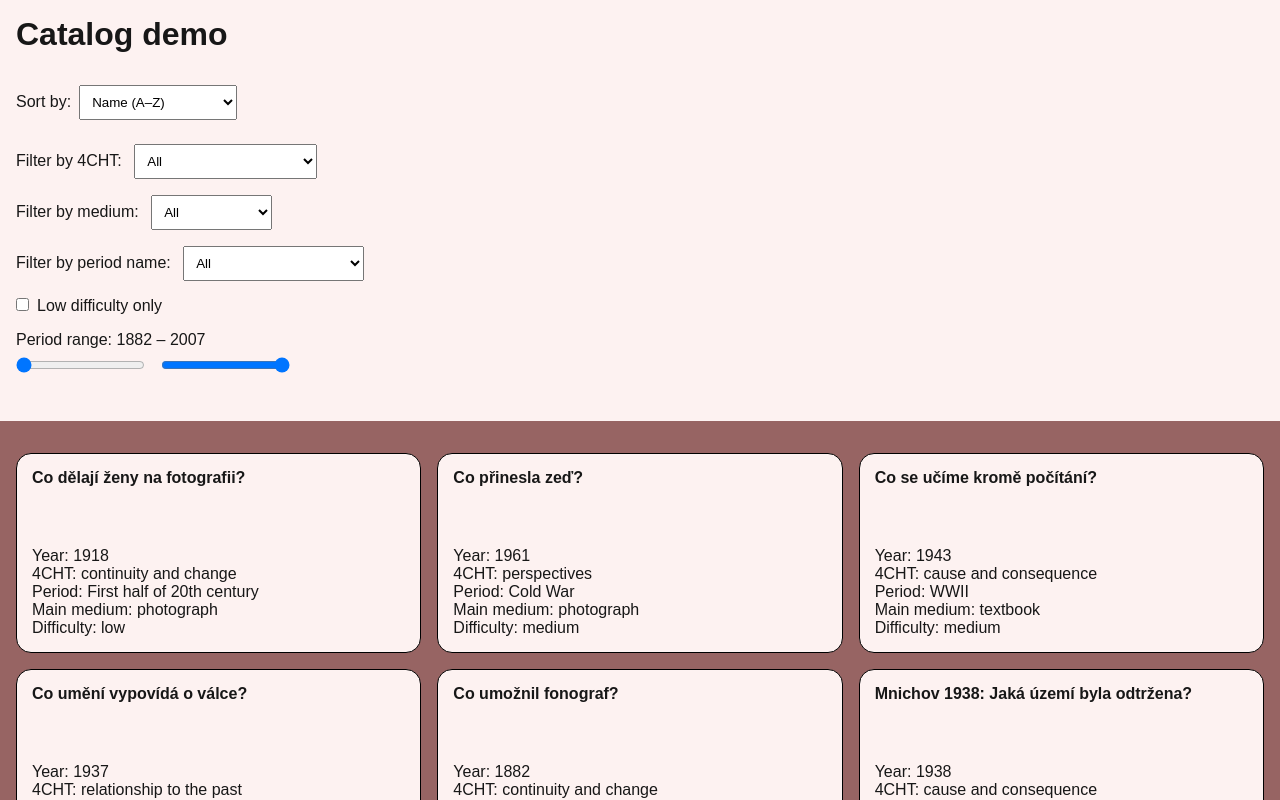
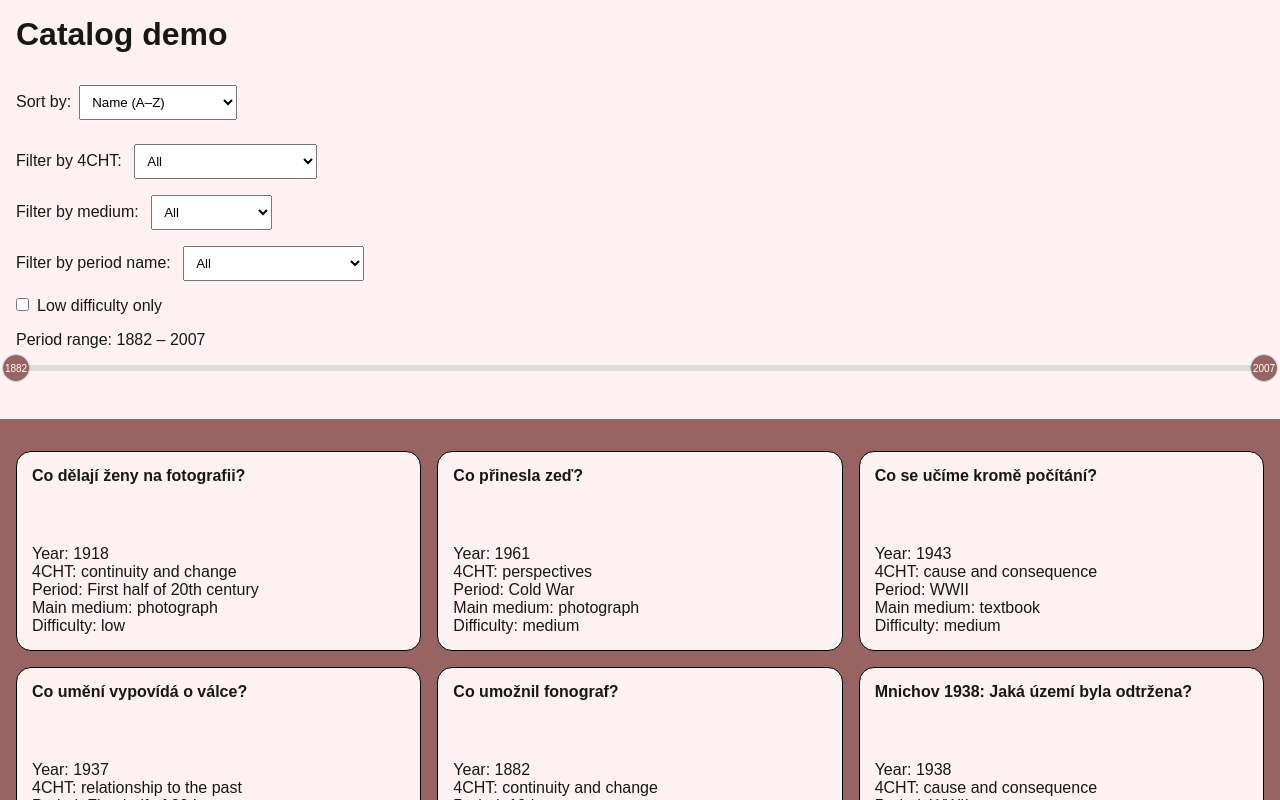
Before and after one commit to martinusvanus/historylab-english-catalog-demo, a Next.js app: page / in a window 1280 px wide. Shown: the top 800 px of the page. Built offline with nearby package versions, Linux system fonts and the light colour scheme.

Commit message:
sliders as react-range

```diff
--- a/package.json
+++ b/package.json
@@ -9,8 +9,9 @@
     "lint": "next lint"
   },
   "dependencies": {
+    "next": "15.3.4",
     "react": "^19.0.0",
     "react-dom": "^19.0.0",
-    "next": "15.3.4"
+    "react-range": "^1.10.0"
   }
 }
--- a/src/app/data/data.json
+++ b/src/app/data/data.json
@@ -40,7 +40,7 @@
     "name": "Proč nevyhráli válku?",
     "period": "2007",
     "period-name": "WWII",
-    "medium": "text (odborný)",
+    "medium": "academic text",
     "difficulty": "medium",
     "4cht": "cause and consequence"
   },
--- a/src/app/page.js
+++ b/src/app/page.js
@@ -1,48 +1,39 @@
 'use client'
 
 import { useState, useEffect } from 'react';
+import { Range } from 'react-range';
 import Image from "next/image";
 import styles from "./page.module.css";
 import data from './data/data.json';
 
+const STEP = 1;
+
 export default function Home() {
   const [sortBy, setSortBy] = useState('name');
-  const [minPeriod, setMinPeriod] = useState(0);
-  const [maxPeriod, setMaxPeriod] = useState(10);
   const [selected4CHT, setSelected4CHT] = useState('all');
   const [selectedMedium, setSelectedMedium] = useState('all');
   const [selectedPeriodName, setSelectedPeriodName] = useState('all');
   const [onlyLowDifficulty, setOnlyLowDifficulty] = useState(false);
 
-  // Get actual min and max period from the data
   const periods = data.map(item => item.period);
+  const realMin = Math.min(...periods);
+  const realMax = Math.max(...periods);
+  const [periodRange, setPeriodRange] = useState([realMin, realMax]);
+
   const CHTs = Array.from(new Set(data.map(item => item["4cht"])));
   const mediums = Array.from(new Set(data.map(item => item.medium)));
   const periodNames = Array.from(new Set(data.map(item => item["period-name"])));
-  const realMin = Math.min(...periods);
-  const realMax = Math.max(...periods);
-
-  // Initialize sliders on mount
-  useEffect(() => {
-    setMinPeriod(realMin);
-    setMaxPeriod(realMax);
-  }, [realMin, realMax]);
 
   const sortedData = [...data].sort((a, b) => {
-    if (sortBy === 'name') {
-      return a.name.localeCompare(b.name);
-    } if (sortBy === 'period-a') {
-      return a.period - b.period;
-    } else if (sortBy === 'period-d') {
-      return b.period - a.period;
-    }
+    if (sortBy === 'name') return a.name.localeCompare(b.name);
+    if (sortBy === 'period') return a.period - b.period;
     return 0;
   });
 
   // Filter by period and medium
   const filteredData = sortedData.filter(item =>
-    item.period >= minPeriod &&
-    item.period <= maxPeriod &&
+    item.period >= periodRange[0] &&
+    item.period <= periodRange[1] &&
     (selected4CHT === 'all' || item["4cht"] === selected4CHT) && (selectedMedium === 'all' || item.medium === selectedMedium) && (selectedPeriodName === 'all' || item["period-name"] === selectedPeriodName) && (!onlyLowDifficulty || item.difficulty === 'low')
   );
 
@@ -127,29 +118,54 @@ export default function Home() {
         </div>
 
         <div style={{ marginBottom: '2rem' }}>
-          <label>
-            Period range: {minPeriod} – {maxPeriod}
-          </label>
-          <div style={{ display: 'flex', gap: '1rem', marginTop: '0.5rem' }}>
-            <input
-              type="range"
-              min={realMin}
-              max={realMax}
-              value={minPeriod}
-              onChange={(e) =>
-                setMinPeriod(Math.min(Number(e.target.value), maxPeriod))
-              }
-            />
-            <input
-              type="range"
-              min={realMin}
-              max={realMax}
-              value={maxPeriod}
-              onChange={(e) =>
-                setMaxPeriod(Math.max(Number(e.target.value), minPeriod))
-              }
-            />
-          </div>
+          <label>Period range: {periodRange[0]} – {periodRange[1]}</label>
+          <Range
+            step={STEP}
+            min={realMin}
+            max={realMax}
+            values={periodRange}
+            onChange={(values) => setPeriodRange(values)}
+            renderTrack={({ props, children }) => {
+              const { key, ...restProps } = props;
+              return (
+                <div
+                  key={key}
+                  {...restProps}
+                  style={{
+                    ...restProps.style,
+                    height: '6px',
+                    background: '#ddd',
+                    margin: '1rem 0',
+                    borderRadius: '4px'
+                  }}
+                >
+                  {children}
+                </div>
+              );
+            }}
+            renderThumb={({ props, index }) => {
+              const { key, ...restProps } = props;
+              return (
+                <div
+                  key={key}
+                  {...restProps}
+                  style={{
+                    ...restProps.style,
+                    height: '25px',
+                    width: '25px',
+                    backgroundColor: '#976463',
+                    borderRadius: '50%',
+                    display: 'flex',
+                    alignItems: 'center',
+                    justifyContent: 'center',
+                    boxShadow: '0 0 2px black',
+                  }}
+                >
+                  <div style={{ color: 'white', fontSize: '10px' }}>{periodRange[index]}</div>
+                </div>
+              );
+            }}
+          />
         </div>
       </div>
 
```
Also changed, not shown: 1 other file (tests, documents, lock files or other folders).
